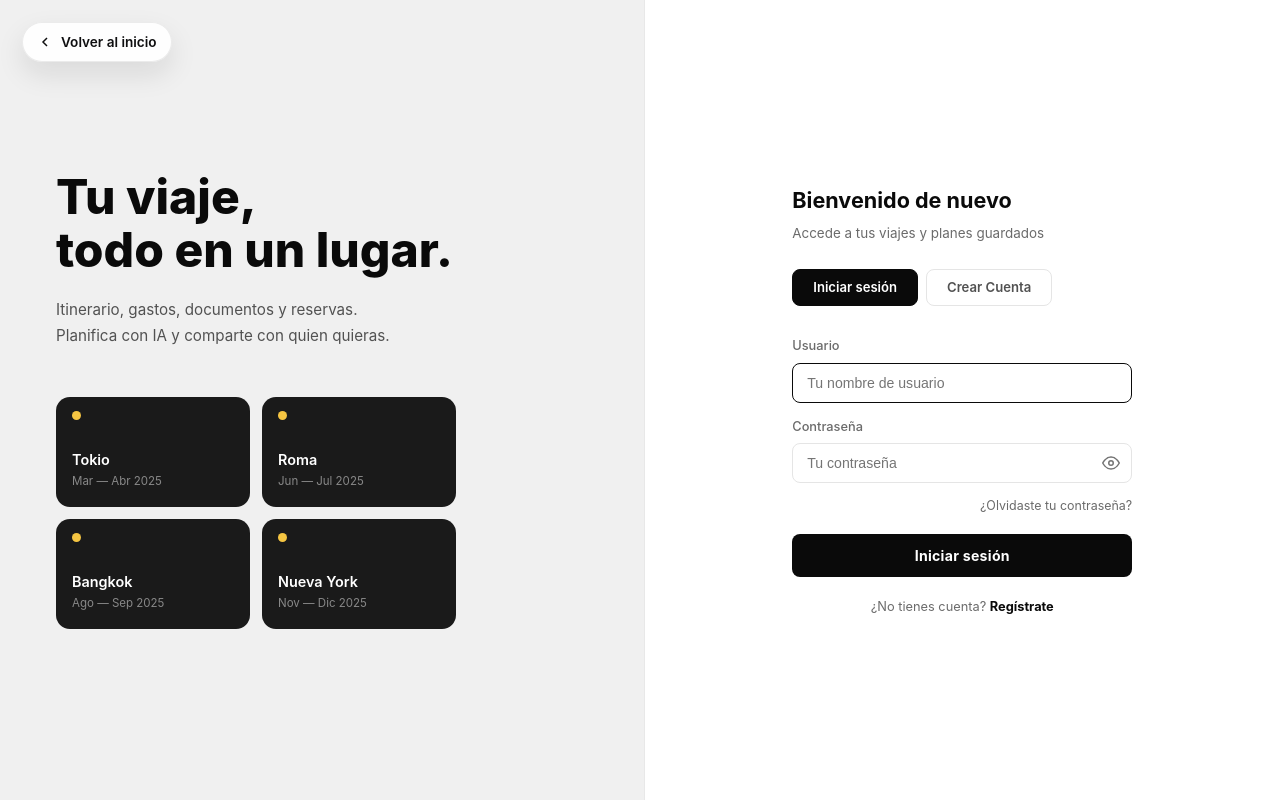
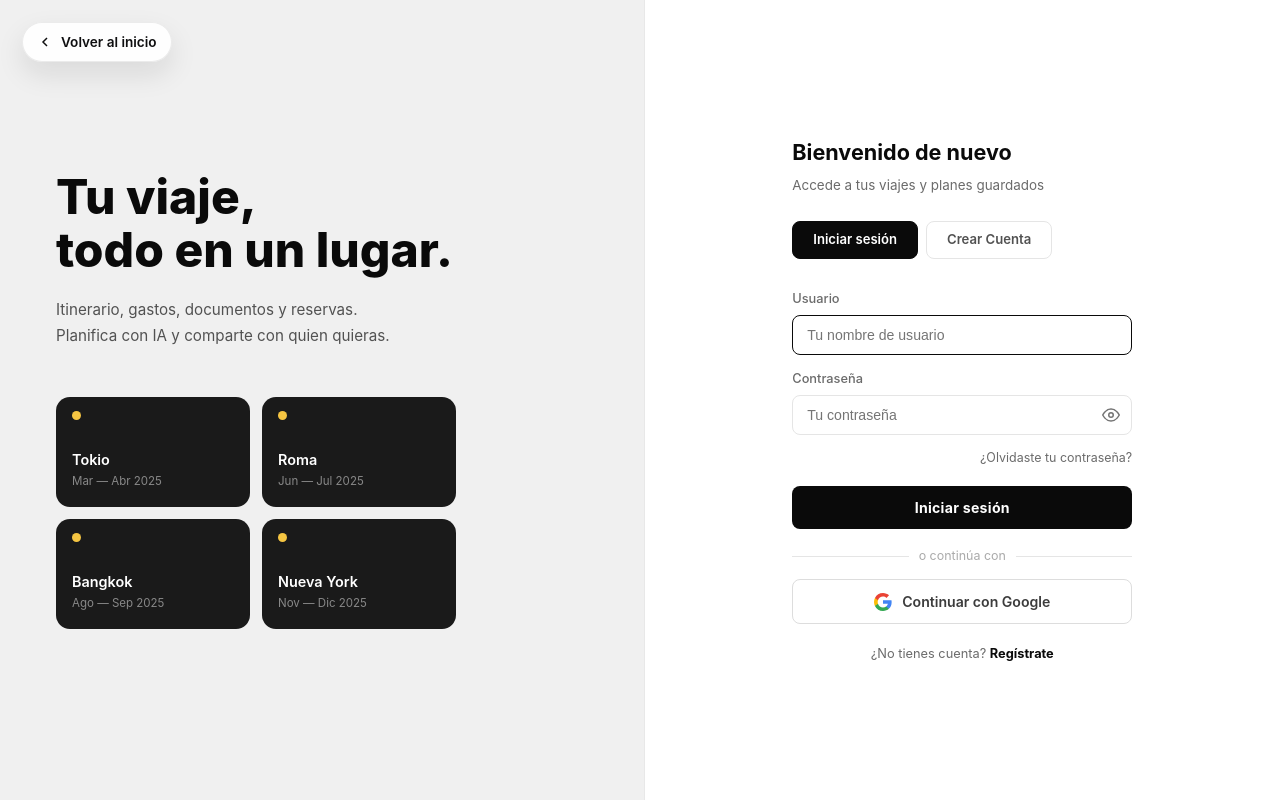
Before and after one commit to GonzaloGarcia10/Poketrip, a Django app: page /accounts/login/ in a window 1280 px wide. Run offline with Django 4.2, Linux system fonts and the light colour scheme.

Commit message:
feat: add Google OAuth login with django-allauth

```diff
--- a/accounts/static/accounts/css/styles.css
+++ b/accounts/static/accounts/css/styles.css
@@ -224,6 +224,44 @@ body {
 
 .btn-auth-submit:hover { opacity: 0.82; }
 
+/* ── Google login button ── */
+.auth-divider {
+  display: flex;
+  align-items: center;
+  gap: 10px;
+  margin: 18px 0 14px;
+  color: #aaa;
+  font-size: 0.78rem;
+}
+.auth-divider::before,
+.auth-divider::after {
+  content: '';
+  flex: 1;
+  height: 1px;
+  background: #e5e5e5;
+}
+.btn-google-login {
+  display: flex;
+  align-items: center;
+  justify-content: center;
+  gap: 10px;
+  width: 100%;
+  padding: 11px;
+  background: #fff;
+  color: #3c3c3c;
+  border: 1.5px solid #ddd;
+  border-radius: 8px;
+  font-size: 0.88rem;
+  font-weight: 600;
+  cursor: pointer;
+  text-decoration: none;
+  transition: background 0.15s, border-color 0.15s;
+}
+.btn-google-login:hover {
+  background: #f5f5f5;
+  border-color: #bbb;
+}
+
 /* ── Footer note ── */
 .auth-footer-note {
   text-align: center;
--- a/accounts/templates/accounts/login.html
+++ b/accounts/templates/accounts/login.html
@@ -62,6 +62,20 @@
         <button type="submit" class="btn-auth-submit">Iniciar sesión</button>
       </form>
 
+      <div class="auth-divider">
+        <span>o continúa con</span>
+      </div>
+
+      <a href="{% url 'google_login' %}" class="btn-google-login">
+        <svg width="18" height="18" viewBox="0 0 18 18" xmlns="http://www.w3.org/2000/svg">
+          <path d="M17.64 9.2c0-.637-.057-1.251-.164-1.84H9v3.481h4.844c-.209 1.125-.843 2.078-1.796 2.717v2.258h2.908c1.702-1.567 2.684-3.875 2.684-6.615z" fill="#4285F4"/>
+          <path d="M9 18c2.43 0 4.467-.806 5.956-2.184l-2.908-2.258c-.806.54-1.837.86-3.048.86-2.344 0-4.328-1.584-5.036-3.711H.957v2.332A8.997 8.997 0 0 0 9 18z" fill="#34A853"/>
+          <path d="M3.964 10.707A5.41 5.41 0 0 1 3.682 9c0-.593.102-1.17.282-1.707V4.961H.957A8.996 8.996 0 0 0 0 9c0 1.452.348 2.827.957 4.039l3.007-2.332z" fill="#FBBC05"/>
+          <path d="M9 3.58c1.321 0 2.508.454 3.44 1.345l2.582-2.58C13.463.891 11.426 0 9 0A8.997 8.997 0 0 0 .957 4.961L3.964 7.293C4.672 5.163 6.656 3.58 9 3.58z" fill="#EA4335"/>
+        </svg>
+        Continuar con Google
+      </a>
+
       <p class="auth-footer-note">
         ¿No tienes cuenta? <a href="{% url 'register' %}">Regístrate</a>
       </p>
--- a/poketrip/urls.py
+++ b/poketrip/urls.py
@@ -9,6 +9,7 @@ from . import views
 urlpatterns = [
     path('admin/', admin.site.urls),
     path('accounts/', include('accounts.urls')),
+    path('accounts/', include('allauth.urls')),
     path('trips/', include('trips.urls')),
     path('', views.home, name='home'),
     path('robots.txt', TemplateView.as_view(template_name='robots.txt', content_type='text/plain')),
--- a/requirements.txt
+++ b/requirements.txt
@@ -3,11 +3,14 @@ anyio==4.12.1
 asgiref==3.11.1
 attrs==26.1.0
 certifi==2026.2.25
+cffi==2.0.0
 charset-normalizer==3.4.7
+cryptography==48.0.0
 Deprecated==1.3.1
 distro==1.9.0
 dj-database-url==3.0.1
 Django==4.2.30
+django-allauth==65.14.3
 django-anymail==14.0
 exceptiongroup==1.3.1
 gunicorn==23.0.0
@@ -20,8 +23,10 @@ openai==2.32.0
 packaging==26.1
 pillow==11.3.0
 psycopg2-binary==2.9.12
+pycparser==2.23
 pydantic==2.13.2
 pydantic_core==2.46.2
+PyJWT==2.12.1
 python-dateutil==2.9.0.post0
 python-decouple==3.8
 requests==2.32.5
```
Also changed, not shown: poketrip/settings.py (+22 -0 lines), trips/migrations/0005_setup_sites.py (added).
